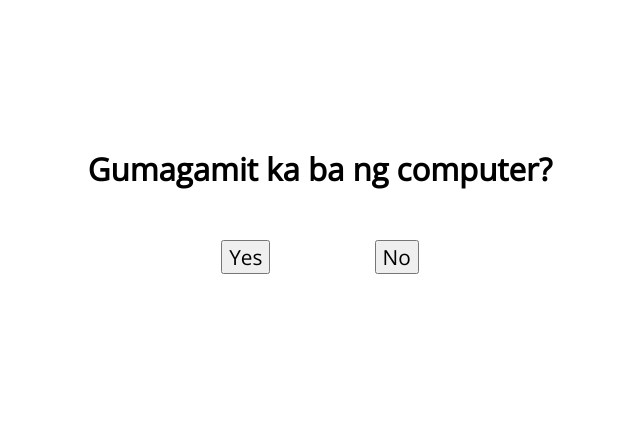
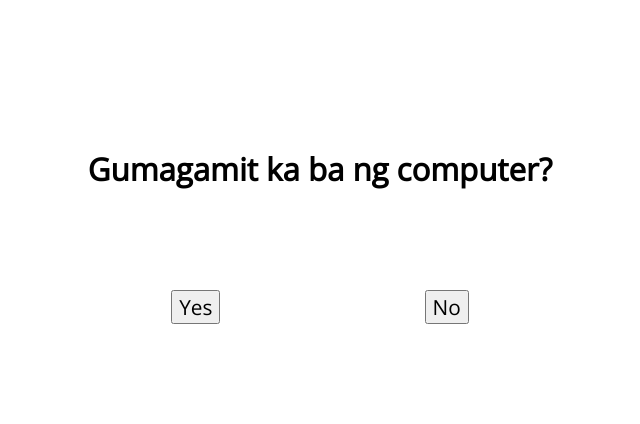
Before and after one commit to jaikun12/katsu-thesis, a PHP site: page /katsu-chat.php?question=1 in a window 1280 px wide. Shown: the part 757-1181 px from the top of the page, without its empty margins (320-960 px from the left). Before the commit the page ends 1031 px from the top, so only its background shows below. Run offline with PHP 8.4, Linux system fonts and the light colour scheme; data comes from the database, SQL or seed files in the repository.

Commit message:
completed chatbot

```diff
--- a/css/katsu-chat.css
+++ b/css/katsu-chat.css
@@ -22,5 +22,10 @@ h2{
 
 button{
 	font-size:2.6vh;
-	margin:50px;
+	margin:100px;
 }
+
+.container{
+	width:90%;
+	margin:0 auto;
+}
--- a/katsu-chat.php
+++ b/katsu-chat.php
@@ -16,16 +16,18 @@
 
 	</head>
 	<body>
-		<div class="container">
-			<nav class="chat-nav">
+		<nav class="chat-nav">
 
 			</nav>
+		<div class="container">
+
 			<center>
 			<img id="katsu" src="images/katsu.gif">
 			<h2><?php echo $question;?></h2>
 			<form action="php/submit_response.php" method="POST">
 			<button type="submit" name="answer" value="yes">Yes</button>
 			<button type="submit" name="answer" value="no">No</button>
+			<input type="text" name="question_no" value=<?php echo "'$question_no'"; ?> style="display:none;">
 			</form>
 			</center>
 		</div>
```
Also changed, not shown: php/submit_response.php (+12 -1 lines).
